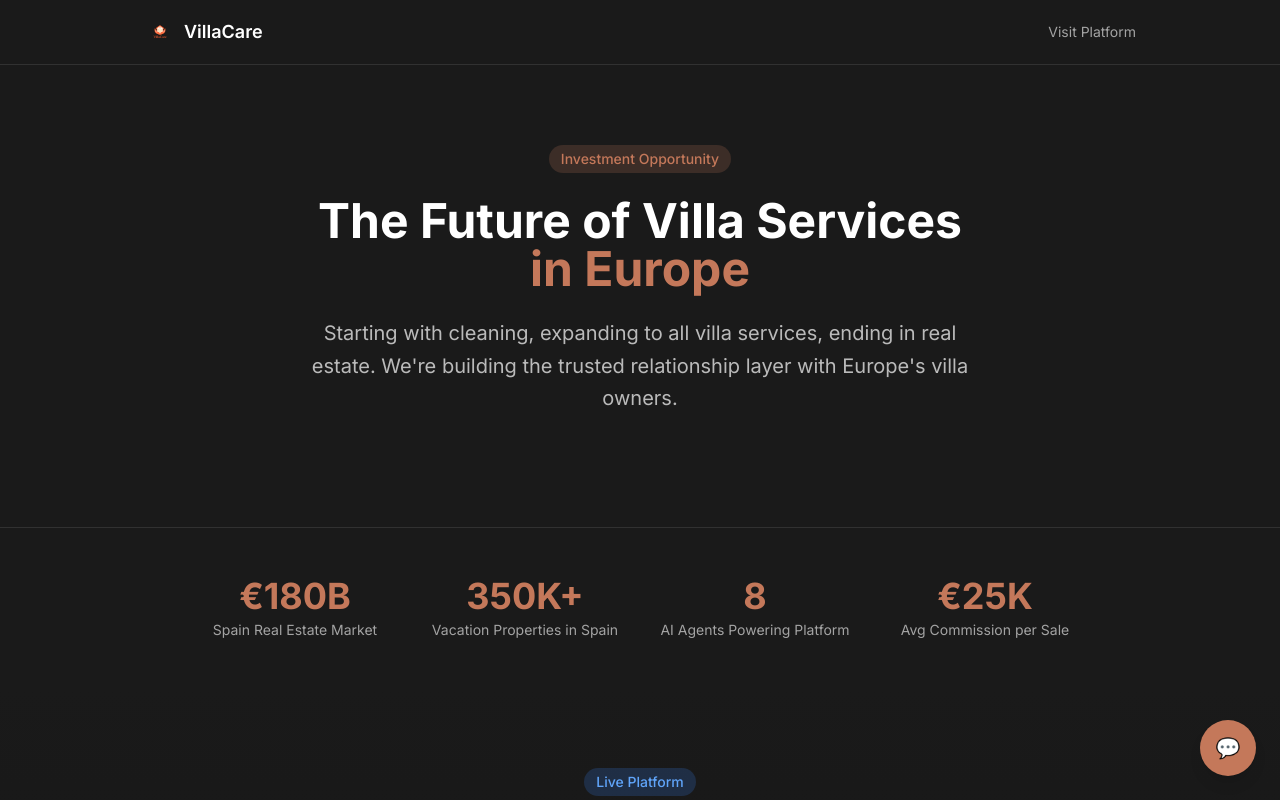
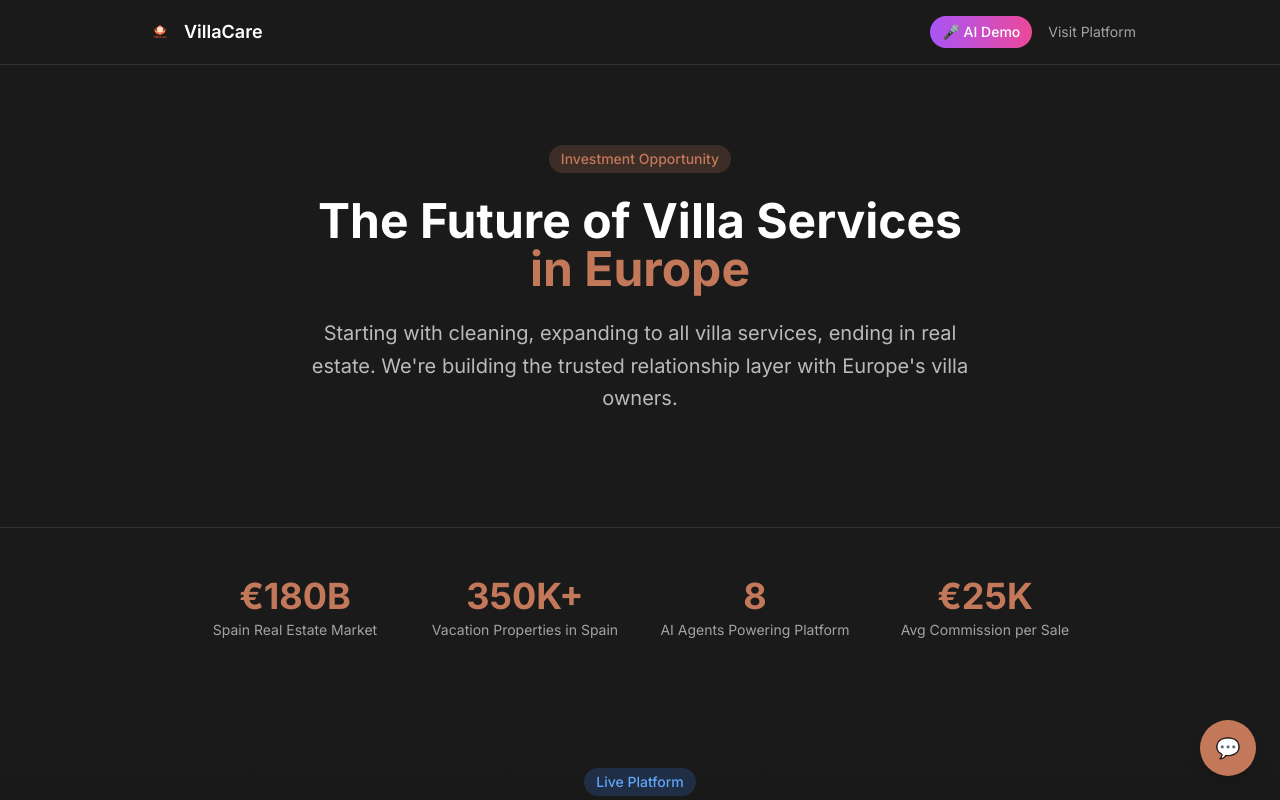
Before and after one commit to leadballoon-agency/villacare-app, a Next.js app: page / in a window 1280 px wide. Shown: the top 800 px of the page. Built offline with nearby package versions, Linux system fonts and the light colour scheme.

Commit message:
Add AI Demo link to header

```diff
--- a/app/page.tsx
+++ b/app/page.tsx
@@ -88,9 +88,14 @@ export default function PitchPage() {
             <Image src="/icon-512.png" alt="VillaCare" width={32} height={32} className="rounded-lg" />
             <span className="font-semibold text-lg">VillaCare</span>
           </div>
-          <a href="https://alicantecleaners.com" target="_blank" rel="noopener" className="text-sm text-white/60 hover:text-white">
-            Visit Platform
-          </a>
+          <div className="flex items-center gap-4">
+            <a href="/demo" className="text-sm bg-gradient-to-r from-purple-500 to-pink-500 text-white px-3 py-1.5 rounded-full font-medium hover:opacity-90">
+              🎤 AI Demo
+            </a>
+            <a href="https://alicantecleaners.com" target="_blank" rel="noopener" className="text-sm text-white/60 hover:text-white">
+              Visit Platform
+            </a>
+          </div>
         </div>
       </header>
 
```
